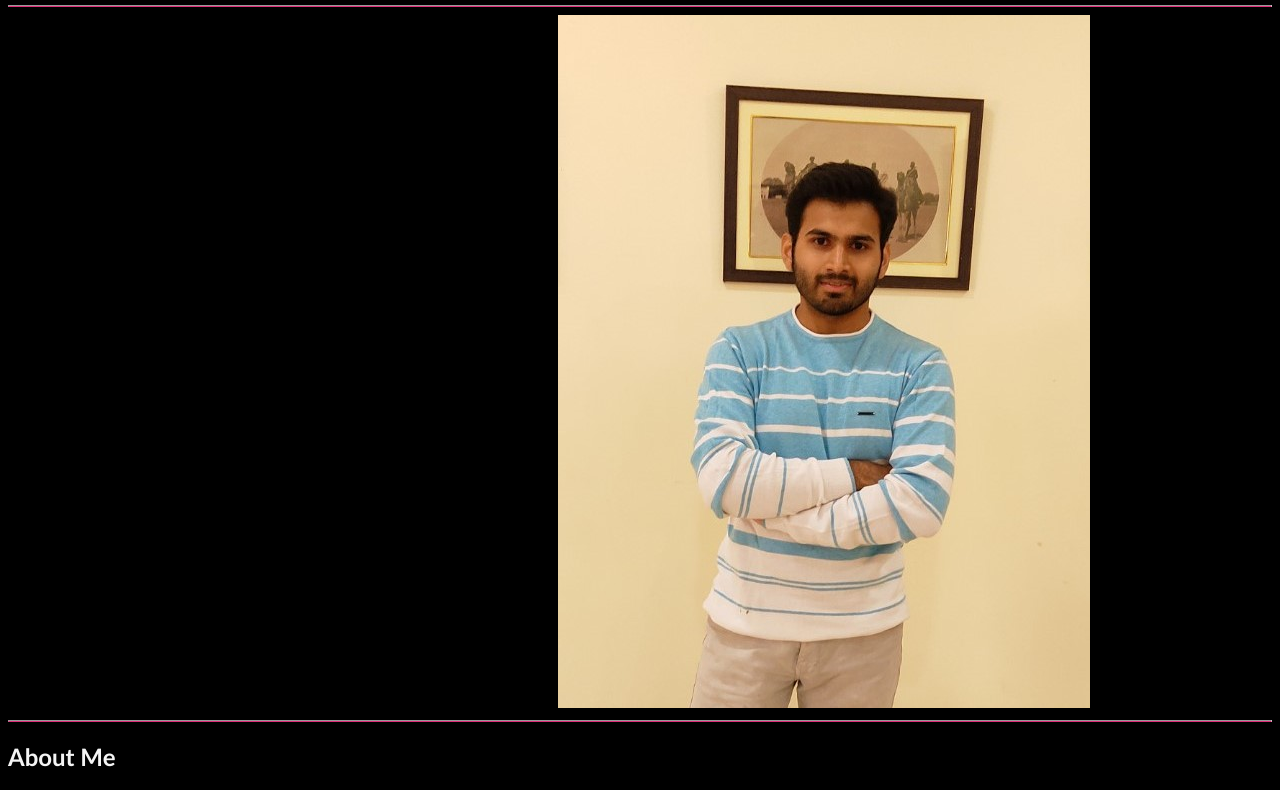
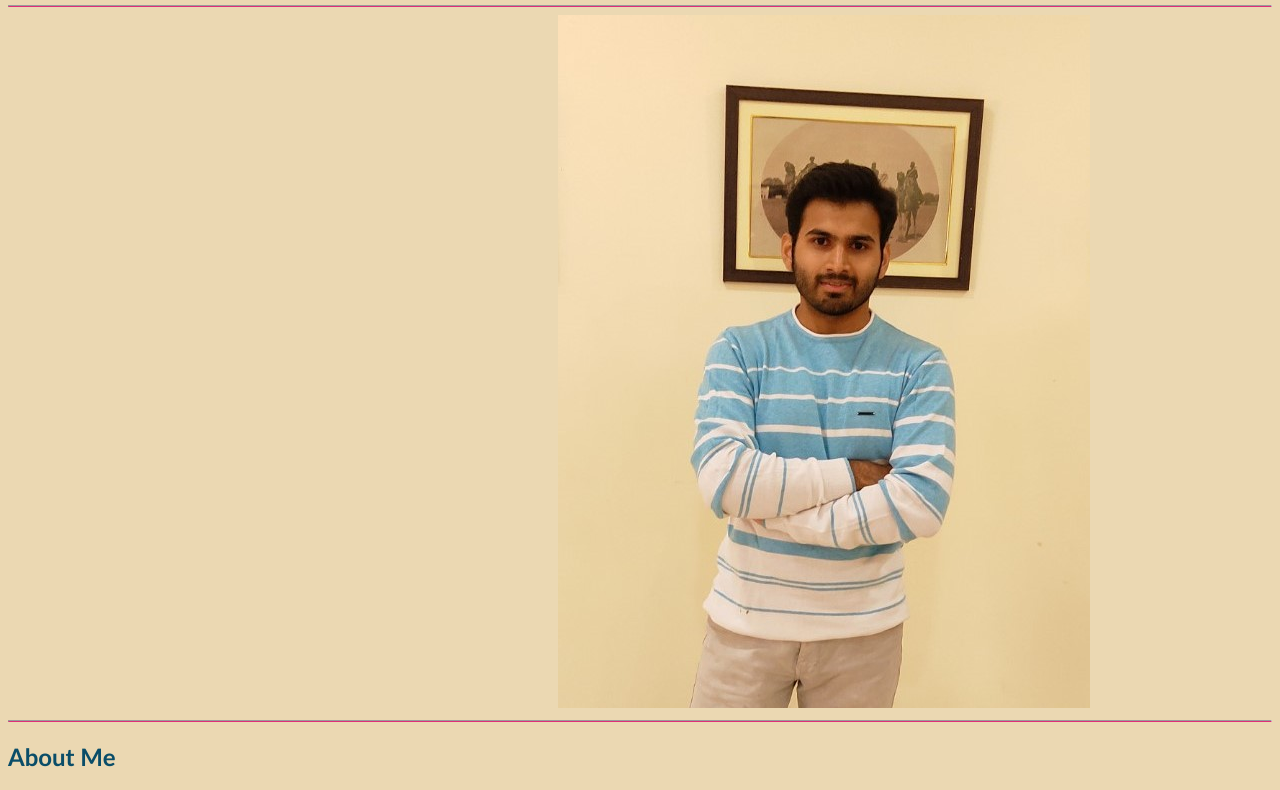
Before and after one commit to bairagiaayush/Portfolio, a plain HTML site: page index.html in a window 1280 px wide. Shown: the part 181-971 px from the top of the page. Drawn offline with Linux system fonts and the light colour scheme.

Commit message:
Update style.css

```diff
--- a/style.css
+++ b/style.css
@@ -1,6 +1,6 @@
 html{
-    background-color: black;
-    color: #f4f4f4;
+    background-color: #EBD8B2;
+    color: #0A4D68;
 }
 body h3{
     /* color: whitesmoke; */
@@ -9,6 +9,7 @@ body h3{
 }
 .pic{
     position: relative;
+
 }
 .pic .photo{
     position: relative;
```
